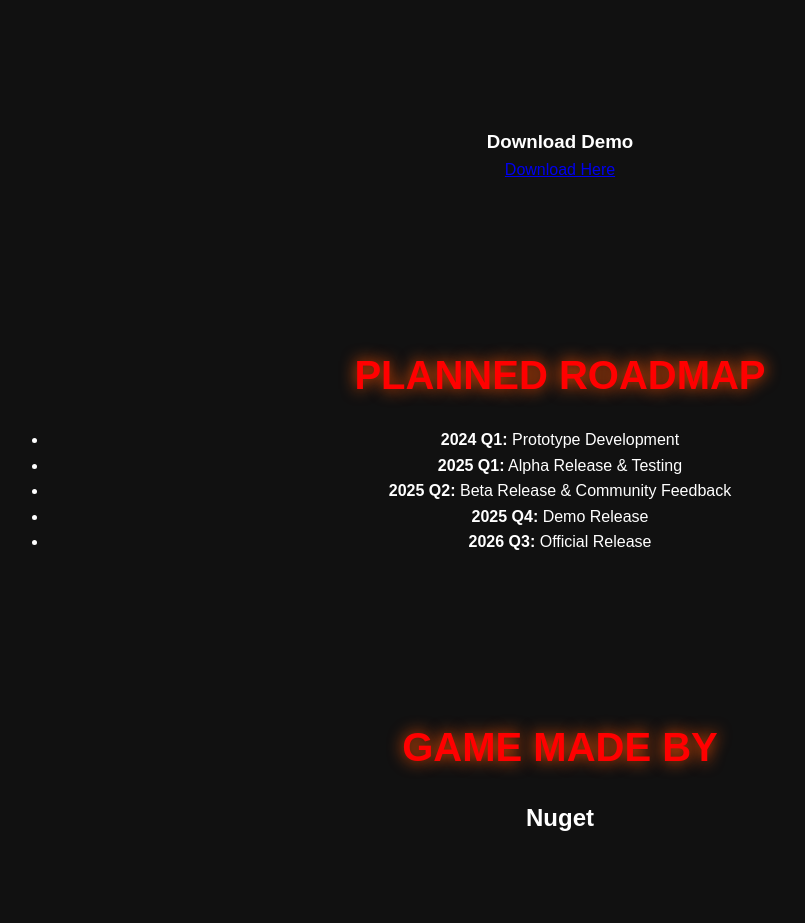
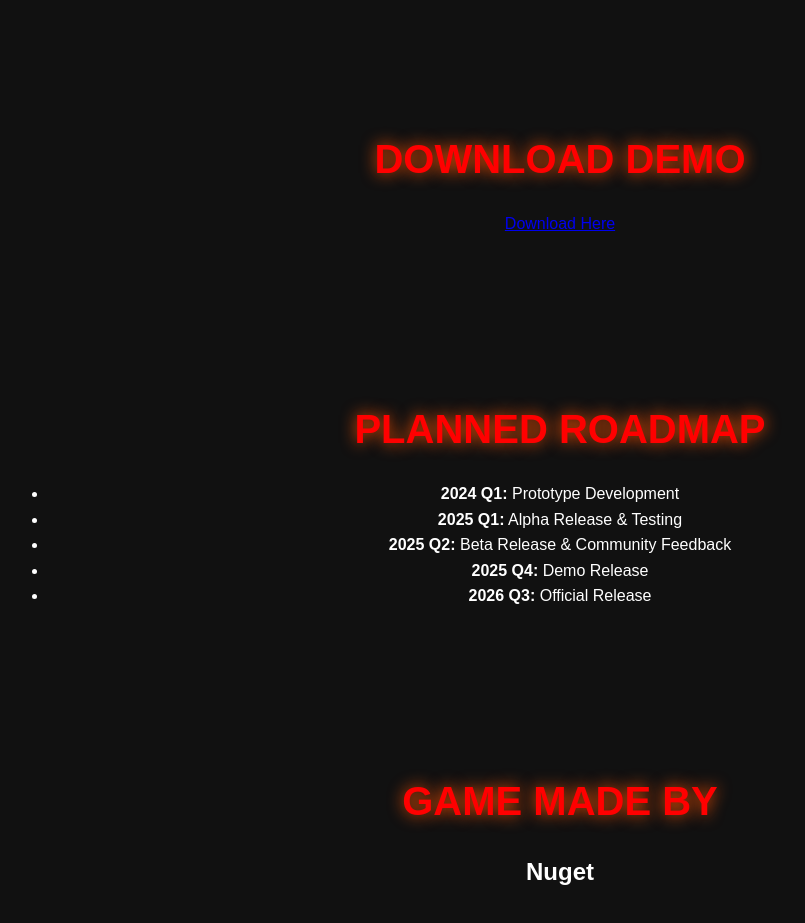
Before and after one commit to Breekychick/Floppycent, a plain HTML site: page index.html in a window 1280 px wide. Shown: the part 1240-2163 px from the top of the page, without its empty margins (80-885 px from the left). Drawn offline with Linux system fonts and the light colour scheme.

Commit message:
Update index.html

```diff
--- a/index.html
+++ b/index.html
@@ -63,7 +63,7 @@
 
     <!-- Demo -->
     <section id="demo">
-        <h3>Download Demo</h3>
+        <h2>Download Demo</h2>
         <a href="https://gamejolt.com/games/floppycent/973431">Download Here</a>
         </form>
     </section>
```
